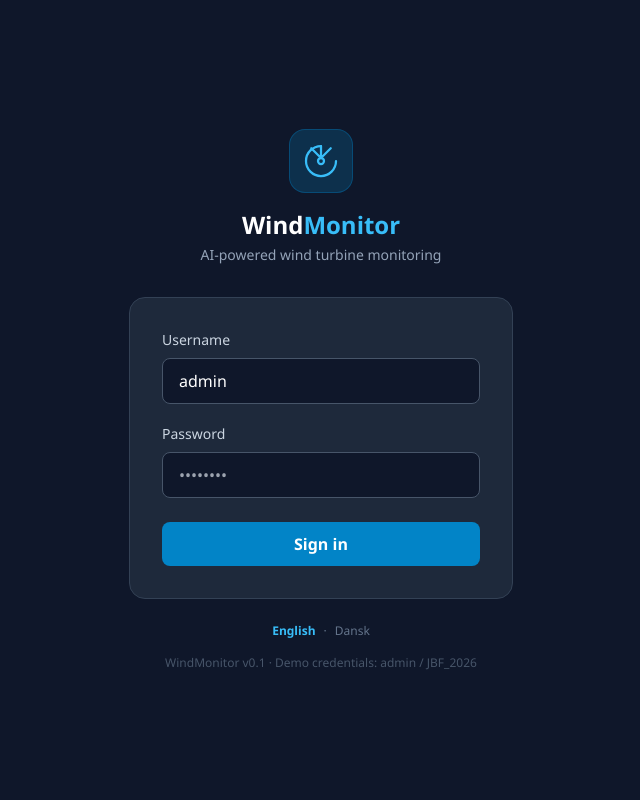
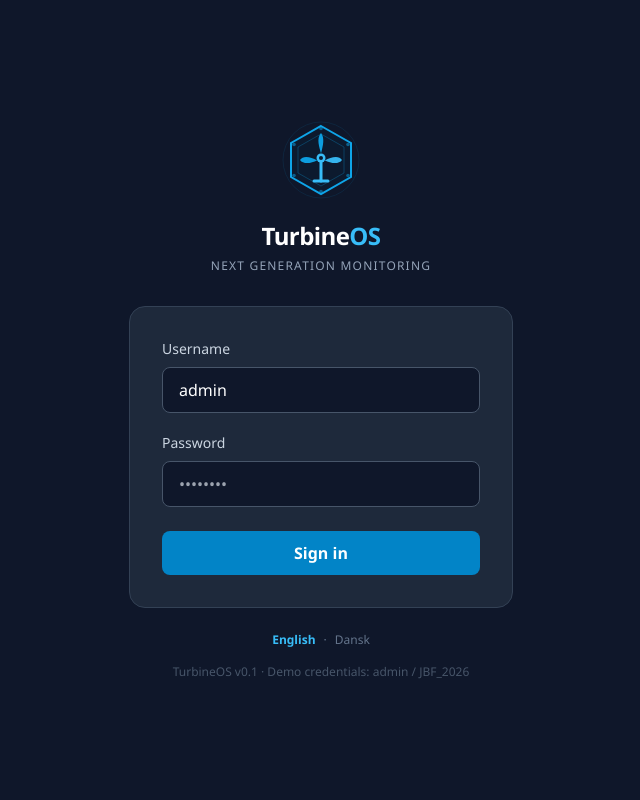
Before and after one commit to jbf-code/Wind_Monitor, a Flask app: a page that uses templates/login.html in a window 1280 px wide. Shown: the whole page, without its empty margins (319-959 px from the left). Run offline with Flask 3, Linux system fonts and the light colour scheme; parts of the project's set-up code (start-up, migrations or seed data) failed here and were passed over; some libraries are stand-ins or nearby versions.

Commit message:
rebrand: WindMonitor → TurbineOS with new hex-rotor logo
New identity: TurbineOS · Next Generation Monitoring

Logo redesign:
- Hexagonal badge (OS/platform aesthetic) with sky-blue #0ea5e9 border
- Three-bladed rotor inside the hex — 3D-style blade shapes in two
  tones of sky-blue, hub circle, tower + base plate
- Six circuit-dot accents at hex vertices (industrial/tech feel)
- Nav wordmark: "TurbineOS" + "Next Gen Monitoring" sub-label
- Login icon: large 80×80 version of same hex-rotor with outer
  glow ring, all 6 vertex dots, deeper hub detail

Text changes:
- base.html:  title, nav wordmark, footer tagline → EN + DA
- login.html: title, icon, h1, tagline, footer version line
- dashboard.html + turbine_detail.html: browser tab titles

Co-Authored-By: Claude Sonnet 4.6 <noreply@anthropic.com>

```diff
--- a/templates/dashboard.html
+++ b/templates/dashboard.html
@@ -1,5 +1,5 @@
 {% extends "base.html" %}
-{% block title %}Wind Monitor · {% if lang=='da' %}Oversigt{% else %}Dashboard{% endif %}{% endblock %}
+{% block title %}TurbineOS · {% if lang=='da' %}Oversigt{% else %}Dashboard{% endif %}{% endblock %}
 
 {% block head_extra %}
 <script>
--- a/templates/login.html
+++ b/templates/login.html
@@ -3,7 +3,7 @@
 <head>
   <meta charset="UTF-8"/>
   <meta name="viewport" content="width=device-width, initial-scale=1.0"/>
-  <title>Wind Monitor · Login</title>
+  <title>TurbineOS · Login</title>
   <script src="https://cdn.tailwindcss.com"></script>
   <style>
     body { font-family: 'Segoe UI', system-ui, sans-serif; background:#0f172a; color:#e2e8f0; }
@@ -29,16 +29,40 @@
   <div class="w-full max-w-sm">
     <!-- Logo -->
     <div class="text-center mb-8">
-      <div class="inline-flex items-center justify-center w-16 h-16 bg-sky-900/50 rounded-2xl mb-4 border border-sky-700/50">
-        <svg class="w-9 h-9 text-sky-400" viewBox="0 0 24 24" fill="none" stroke="currentColor" stroke-width="1.5">
-          <circle cx="12" cy="12" r="2"/>
-          <path d="M12 10V2M12 10l-6.5-6.5M12 10l6.5-6.5" stroke-linecap="round"/>
-          <path d="M12 2a10 10 0 1 0 10 10" stroke-linecap="round"/>
+      <!-- Large hex icon -->
+      <div class="inline-flex items-center justify-center mb-5">
+        <svg viewBox="0 0 80 80" class="w-20 h-20" fill="none" xmlns="http://www.w3.org/2000/svg">
+          <!-- Outer glow ring -->
+          <circle cx="40" cy="40" r="38" stroke="#0ea5e9" stroke-width="0.5" opacity="0.2"/>
+          <!-- Hex background -->
+          <path d="M40 6 L70 23 L70 57 L40 74 L10 57 L10 23 Z" fill="#0c1a2e" stroke="#0ea5e9" stroke-width="2"/>
+          <!-- Inner hex ring -->
+          <path d="M40 14 L63 27 L63 53 L40 66 L17 53 L17 27 Z" fill="none" stroke="#0ea5e9" stroke-width="0.8" opacity="0.35"/>
+          <!-- Rotor hub -->
+          <circle cx="40" cy="38" r="4.5" fill="#38bdf8"/>
+          <circle cx="40" cy="38" r="2" fill="#0c1a2e"/>
+          <!-- Blade 1 — up -->
+          <path d="M40 33.5 C38.5 27, 35 19, 40 13 C44 18, 42 26, 40 33.5Z" fill="#0ea5e9" opacity="0.95"/>
+          <!-- Blade 2 — lower-left -->
+          <path d="M36.2 40.5 C30 43.5, 22 44.5, 19 40 C22 35, 30 37, 36.2 40.5Z" fill="#0ea5e9" opacity="0.95"/>
+          <!-- Blade 3 — lower-right -->
+          <path d="M43.8 40.5 C50 43.5, 58 44.5, 61 40 C58 35, 50 37, 43.8 40.5Z" fill="#38bdf8" opacity="0.95"/>
+          <!-- Tower -->
+          <line x1="40" y1="42.5" x2="40" y2="61" stroke="#38bdf8" stroke-width="3" stroke-linecap="round"/>
+          <!-- Base plate -->
+          <line x1="33" y1="61" x2="47" y2="61" stroke="#38bdf8" stroke-width="3" stroke-linecap="round"/>
+          <!-- Corner circuit dots -->
+          <circle cx="40" cy="71.5" r="1.8" fill="#0ea5e9" opacity="0.5"/>
+          <circle cx="67" cy="55.5" r="1.8" fill="#0ea5e9" opacity="0.5"/>
+          <circle cx="67" cy="24.5" r="1.8" fill="#0ea5e9" opacity="0.5"/>
+          <circle cx="13" cy="55.5" r="1.8" fill="#0ea5e9" opacity="0.5"/>
+          <circle cx="13" cy="24.5" r="1.8" fill="#0ea5e9" opacity="0.5"/>
+          <circle cx="40" cy="8.5" r="1.8" fill="#0ea5e9" opacity="0.5"/>
         </svg>
       </div>
-      <h1 class="text-2xl font-bold text-white">Wind<span class="text-sky-400">Monitor</span></h1>
-      <p class="text-slate-400 text-sm mt-1">
-        {% if lang=='da' %}AI-drevet vindmølleovervågning{% else %}AI-powered wind turbine monitoring{% endif %}
+      <h1 class="text-2xl font-bold text-white tracking-tight">Turbine<span class="text-sky-400">OS</span></h1>
+      <p class="text-slate-400 text-xs mt-1.5 tracking-widest uppercase font-medium">
+        {% if lang=='da' %}Næste generations overvågning{% else %}Next Generation Monitoring{% endif %}
       </p>
     </div>
 
@@ -87,7 +111,7 @@
     </div>
 
     <p class="text-center text-xs text-slate-600 mt-4">
-      WindMonitor v0.1 · Demo credentials: admin / JBF_2026
+      TurbineOS v0.1 · Demo credentials: admin / JBF_2026
     </p>
   </div>
 
--- a/templates/turbine_detail.html
+++ b/templates/turbine_detail.html
@@ -1,5 +1,5 @@
 {% extends "base.html" %}
-{% block title %}Wind Monitor · {{ turbine.name }}{% endblock %}
+{% block title %}TurbineOS · {{ turbine.name }}{% endblock %}
 
 {% block head_extra %}
 <script>
```
Also changed, not shown: templates/base.html (+31 -6 lines).
